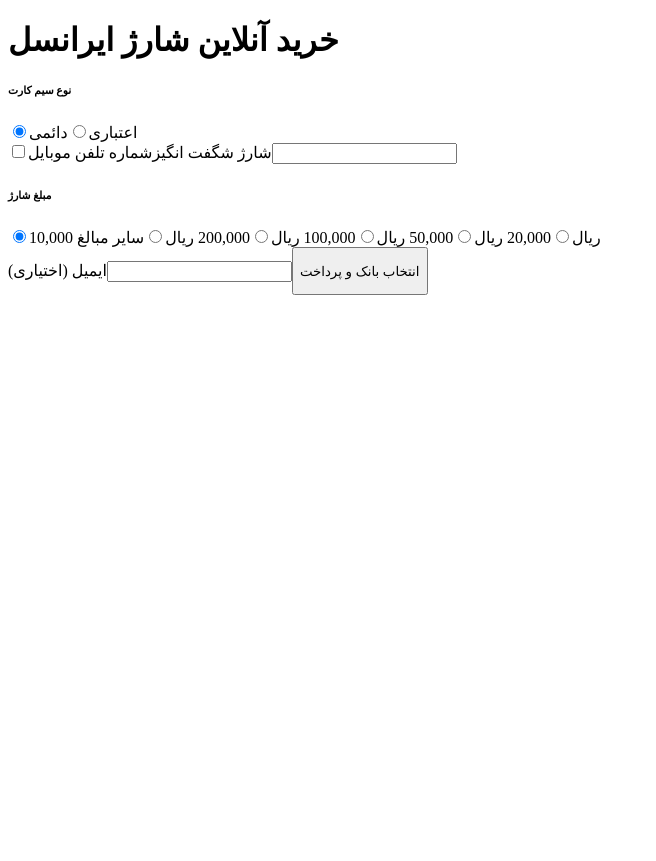
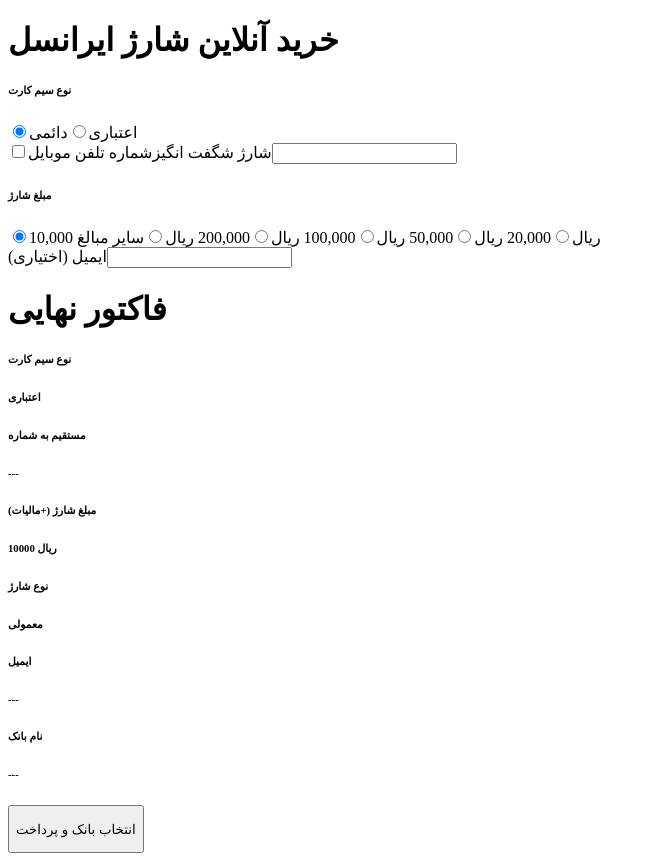
Before and after one commit to farhadimrf/pars-tasmim-task, a Next.js app: page /chargePage in a window 1280 px wide. Shown: the whole page, without its empty margins (0-656 px from the left). Before the commit the page ends 800 px from the top, so only its background shows below. Built offline with nearby package versions, Linux system fonts and the light colour scheme.

Commit message:
fix(max-len): break style line

```diff
--- /dev/null
+++ b/components/Invoice/index.tsx
@@ -0,0 +1,54 @@
+import { useFormContext } from "react-hook-form";
+
+import Box from "@/components/ui/Box";
+
+const Invoice = () => {
+  const { watch } = useFormContext();
+
+return (
+    <Box
+      className={`max-w-80 mb-4 md:col-span-2 md:bg-black/10 flex md:border-none flex-col px-4 py-5
+         rounded-md border border-primary-color/80 bg-primary-color/30 place-self-center md:place-self-start w-full justify-center`}
+    >
+      <h1 className="hidden md:block mb-8 text-center bg-white py-4 rounded-md font-bold">
+        فاکتور نهایی
+      </h1>
+      <InvoiceInformation
+        title="نوع سیم کارت"
+        value={watch("cardType") === "credit" ? "اعتباری" : "دائمی"}
+      />
+      <InvoiceInformation
+        title="مستقیم به شماره"
+        value={watch("mobile") ? watch("mobile") : "---"}
+      />
+      <InvoiceInformation
+        title="مبلغ شارژ (+مالیات)"
+        value={
+          watch("price") === "customAmount"
+            ? `${watch("customPrice") ? watch("customPrice") : "---"} ریال`
+            : `${watch("price")} ریال`
+        }
+      />
+      <InvoiceInformation
+        title="نوع شارژ"
+        value={watch("isAmazingCharge") ? "شگفت انگیز" : "معمولی"}
+      />
+      <InvoiceInformation title="ایمیل" value={watch("email") ? watch("email") : "---"} />
+      <InvoiceInformation
+        title="نام بانک"
+        value={watch("bank") ? (watch("bank") === "melat" ? "ملت" : "پاسارگاد") : "---"}
+      />
+    </Box>
+  );
+};
+
+export default Invoice;
+
+const InvoiceInformation = ({ title, value }: { title: string; value?: string }) => {
+  return (
+    <div className="flex md:flex-col md:gap-y-2 md:items-start md:px-4 w-full items-center justify-between py-1.5">
+      <h6 className="text-xs md:text-base md:text-secondary-text-color">{title}</h6>
+      <h6 className="text-xs font-bold md:text-base">{value}</h6>
+    </div>
+  );
+};
--- a/pages/chargePage/index.tsx
+++ b/pages/chargePage/index.tsx
@@ -4,6 +4,7 @@
 
 import AmountSection from "@/components/AmountSection";
 import CardTypeSelector from "@/components/CardTypeSelector";
+import Invoice from "@/components/Invoice";
 import SelectBankSection from "@/components/SelectBankSection";
 import Box from "@/components/ui/Box";
 import Button from "@/components/ui/Button";
@@ -15,7 +16,7 @@
   const [isFormValid, setIsFormValid] = useState(false);
 
   const methods = useForm<RechargeFormType>({
-    defaultValues: { cardType: "credit", price: "10000", bank: "melat" },
+    defaultValues: { cardType: "credit", price: "10000" },
     resolver: rechargeFormResolver,
   });
 
@@ -72,10 +73,14 @@
             <AmountSection disabled={isFormValid} />
             <Input
               disabled={isFormValid}
+              error={methods.formState.errors.email !== undefined}
               label="ایمیل (اختیاری)"
               containerClassName="my-4"
               {...methods.register("email")}
             />
+          </div>
+          <Invoice />
+          <div className="md:col-span-3 max-w-80 flex flex-col place-self-center md:place-self-start w-full justify-center md:mr-16">
             {isFormValid && <SelectBankSection />}
             <Button
               onClick={isFormValid ? undefined : handleValidationForm}
```
